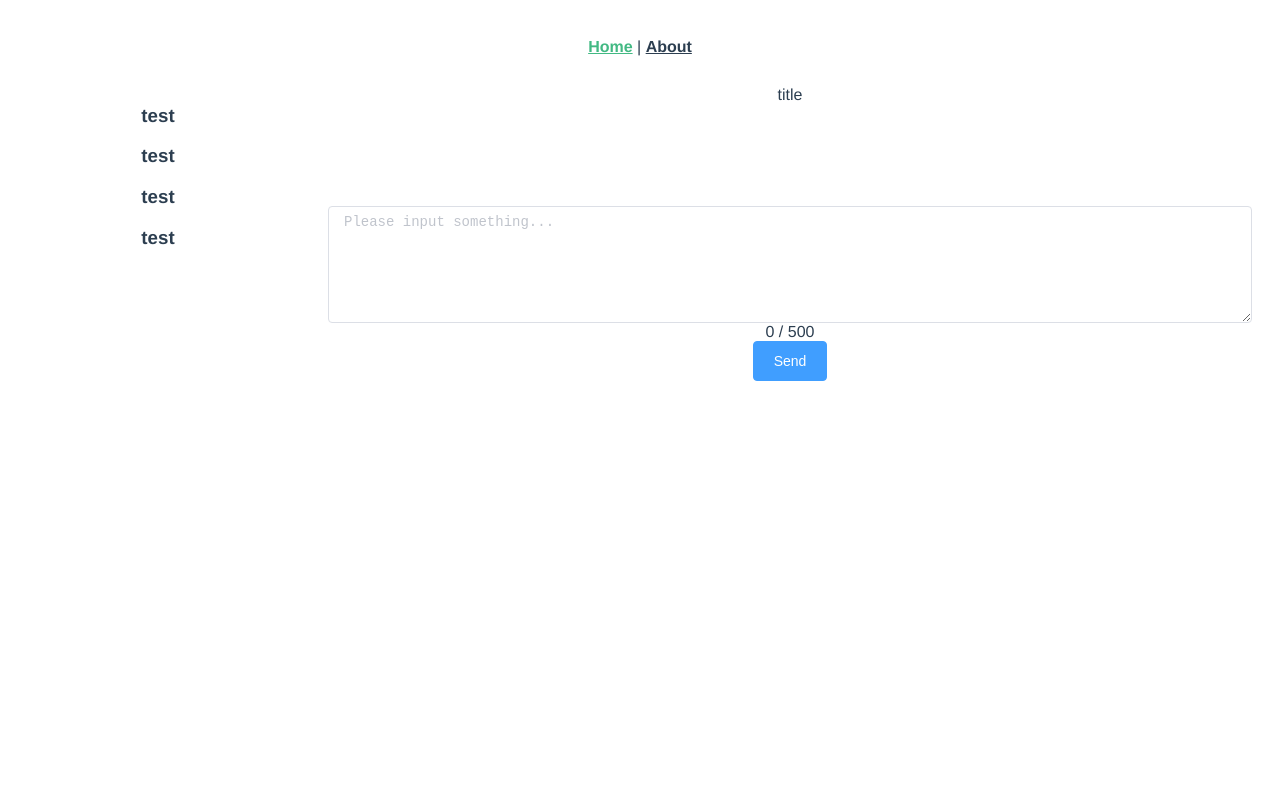
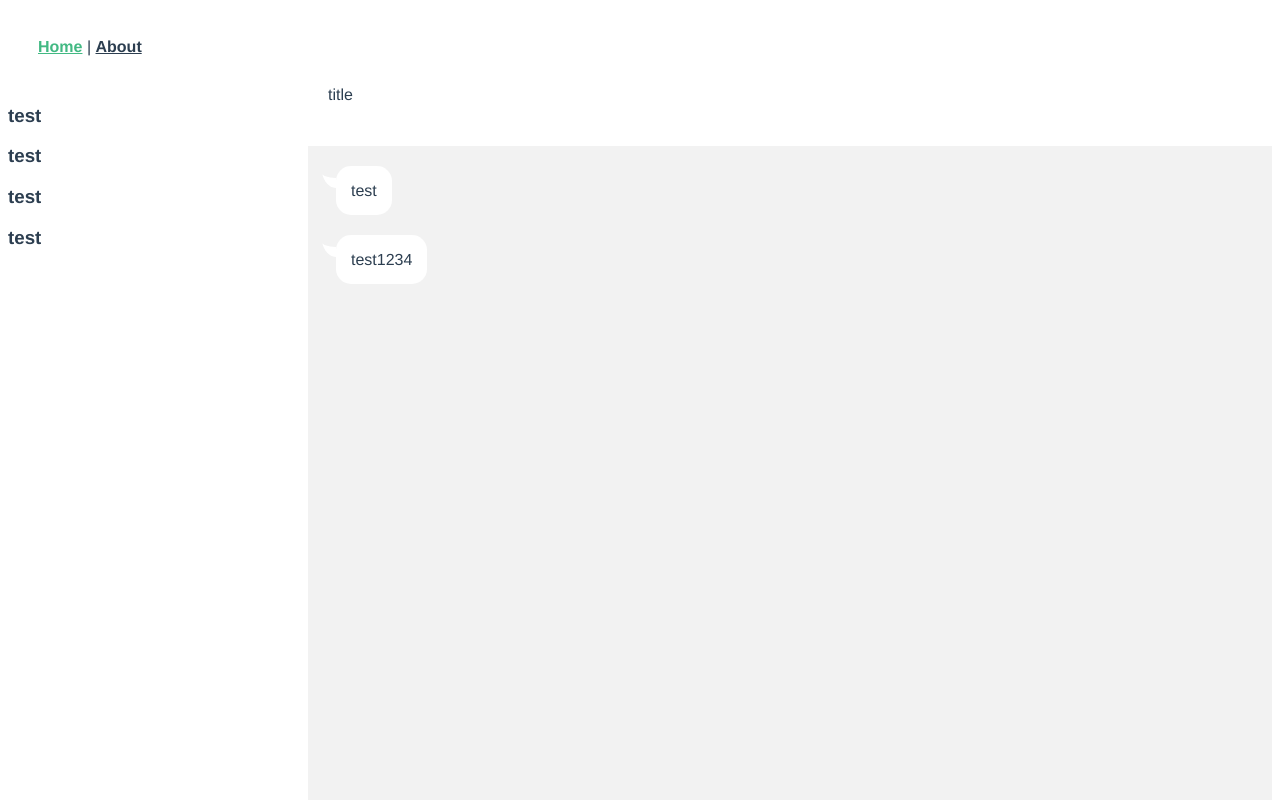
Before and after one commit to kagaya85/VChat, a Vue app: page /#/ in a window 1280 px wide. Shown: the top 800 px of the page. Built offline with nearby package versions, Linux system fonts and the light colour scheme.

Commit message:
添加气泡效果

```diff
--- /dev/null
+++ b/public/css/style.css
@@ -0,0 +1,4 @@
+/* 自定义样式 */
+.el-textarea .el-textarea__inner{
+  resize: none;
+}
--- a/public/index.html
+++ b/public/index.html
@@ -5,6 +5,7 @@
     <meta http-equiv="X-UA-Compatible" content="IE=edge">
     <meta name="viewport" content="width=device-width,initial-scale=1.0">
     <link rel="icon" href="<%= BASE_URL %>favicon.ico">
+    <link rel="stylesheet" type="text/css" href="./css/style.css">
     <title>vchat</title>
   </head>
   <body>
--- a/src/App.vue
+++ b/src/App.vue
@@ -13,7 +13,7 @@
   font-family: 'Avenir', Helvetica, Arial, sans-serif;
   -webkit-font-smoothing: antialiased;
   -moz-osx-font-smoothing: grayscale;
-  text-align: center;
+  /* text-align: center; */
   color: #2c3e50;
 }
 #nav {
--- a/src/components/Message.vue
+++ b/src/components/Message.vue
@@ -1,7 +1,8 @@
 <template>
   <div class="message">
-    <slot></slot>
-    <span class="timestamp"></span>
+    <div class="bubble">
+      <slot></slot>
+    </div>
   </div>
 </template>
 
@@ -16,4 +17,40 @@ export default {
 
 
 <style scoped>
+.message {
+  margin: 0px 8px 20px 8px;
+}
+
+.bubble{
+  display: inline-block;
+  position: relative;
+  padding: 15px;
+  left: 0px;
+  line-height: 1.2;
+  background: #fff;
+  border-radius: 15px;
+}
+
+.bubble:before {
+  content: '';
+  position: absolute;
+  top: -8px;
+  left: -15px;
+  height: 30px;
+  width: 15px;
+  background-color: #fff;
+  border-bottom-left-radius: 40px 60px;
+}
+
+.bubble:after {
+  content: '';
+  position: absolute;
+  top: -8px;
+  left: -15px;
+  width: 15px;
+  height: 20px;
+  background-color: #f2f2f2;
+  border-bottom-left-radius: 100px 40px;
+}
+
 </style>
--- a/src/components/InputBox.vue
+++ b/src/components/SendBox.vue
@@ -19,7 +19,7 @@
 
 <script>
 export default {
-  name: "inputBox",
+  name: "sendBox",
   data() {
     return {
       textarea: "",
@@ -36,7 +36,5 @@ export default {
 </script>
 
 <style scoped>
-el-input {
-  resize: none;
-}
+
 </style>
--- a/src/views/Home.vue
+++ b/src/views/Home.vue
@@ -11,12 +11,11 @@
       </el-aside>
       <el-container>
         <el-header>title</el-header>
-        <el-main>
-
+        <el-main class="msg-win">
+          <Message>test</Message>
+          <Message>test1234</Message>
         </el-main>
-        <el-main>
-          <InputBox></InputBox>
-        </el-main>
+        <SendBox></SendBox>
       </el-container>
     </el-container>
   </div>
@@ -26,7 +25,7 @@
 // @ is an alias to /src
 // import HelloWorld from '@/components/HelloWorld'
 import UserItem from '@/components/UserItem'
-import InputBox from '@/components/InputBox'
+import SendBox from '@/components/SendBox'
 import Message from '@/components/Message'
 
 export default {
@@ -34,12 +33,16 @@ export default {
   components: {
     // HelloWorld,
     UserItem,
-    InputBox,
+    SendBox,
     Message
   }
 }
 </script>
 
 <style scoped>
+.msg-win {
+  background-color: #f2f2f2;
+  height: 800px;
+}
 
 </style>
```
